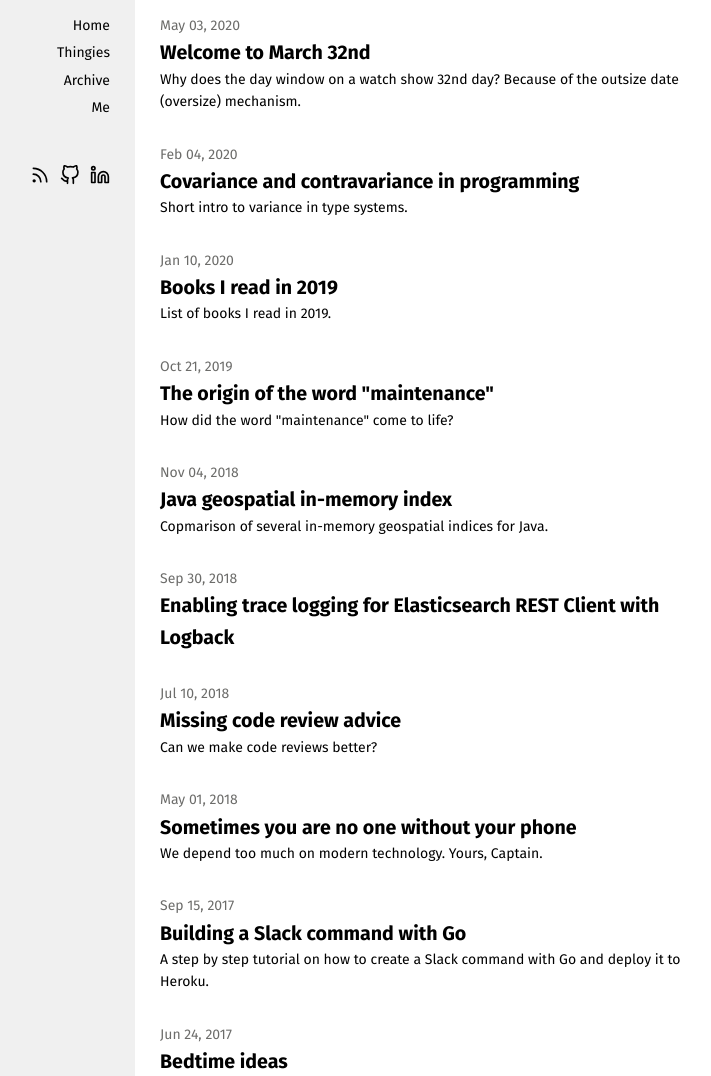
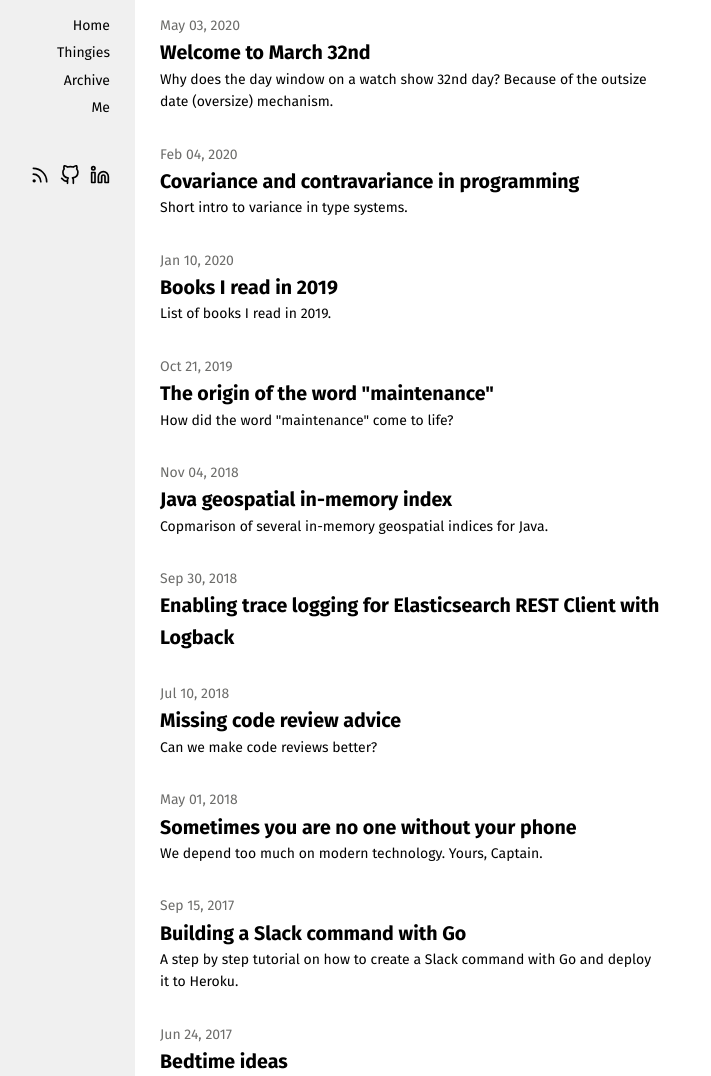
Before and after one commit to kalimatas/kalimatas.github.com, a Jekyll site: the page built from index.html, in a window 1280 px wide. Shown: the top 1076 px of the page, without its empty margins (115-826 px from the left). Built offline with Jekyll 4.4.1, drawn with Linux system fonts in a browser that asks for light colours; the list of posts is cut into pages by our own code.

Commit message:
fix mobile container

```diff
--- a/_config.yml
+++ b/_config.yml
@@ -4,7 +4,7 @@
 markdown: kramdown
 highlighter: rouge
 paginate: 15
-plugins: [jekyll-paginate]
+plugins: [jekyll-paginate, jekyll-admin]
 
 collections:
   projects:
--- a/static/css/style.css
+++ b/static/css/style.css
@@ -72,7 +72,7 @@
     /*margin: 25px auto;*/
 }
 section.main-wrapper {
-    padding: 15px 0 15px 25px;
+    padding: 15px 25px 15px 25px;
     /*display: flex;*/
     /*flex-direction: column;*/
 }
@@ -304,6 +304,9 @@
         grid-template-columns: none;
         grid-template-rows: 30px 1fr;
     }
+    section.main-wrapper {
+        width: 100vw;
+    }
     nav.menu {
         display: flex;
         padding-top: 5px;
```
